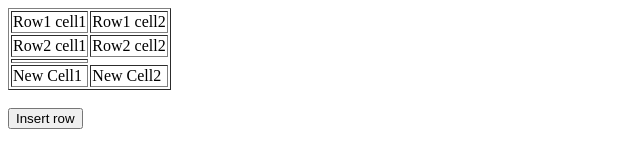
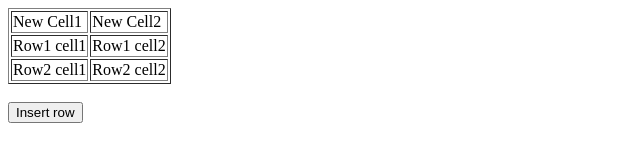
Before and after one commit to acciojob/create-table-1-abhi20-1996, a website: page main.html in a window 1280 px wide. Both pictures are taken after a click on the button "Insert row". Shown: the whole page, without its empty margins (0-640 px from the left). Drawn offline with Linux system fonts and the light colour scheme.

Commit message:
created a submission

```diff
--- a/main.html
+++ b/main.html
@@ -10,11 +10,12 @@
 
 <body>
 	<table id="sampleTable" border="1">
+		<tr id="newRow"></tr>
 		<tr><td>Row1 cell1</td>
 		<td>Row1 cell2</td></tr>
 		<tr><td>Row2 cell1</td>
 		<td>Row2 cell2</td></tr>
-		<td id="newRow"></td>
+
 	</table><br>
 
 	<input type="button" onclick="insert_Row()" value="Insert row">
--- a/script.js
+++ b/script.js
@@ -1,6 +1,6 @@
 function insert_Row() {
     //Write your code here
- document.getElementById("sampleTable").innerHTML +=
+ document.getElementById("newRow").innerHTML +=
 	 `<td>New Cell1</td>
       <td>New Cell2</td>
  `
```
